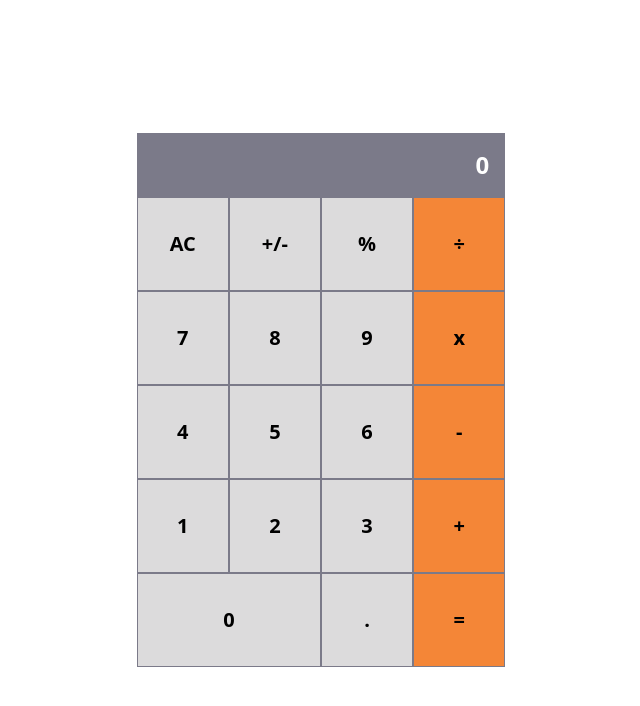
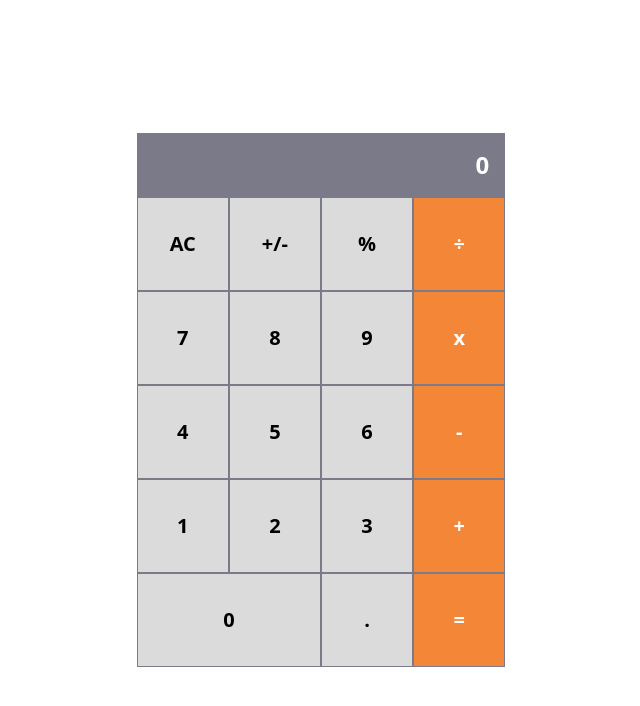
Before and after one commit to Fidesnoella/calculator-app, a React (Vite) app: page / in a window 1280 px wide. Shown: the top 706 px of the page, without its empty margins (319-959 px from the left). Built offline with nearby package versions, Linux system fonts and the light colour scheme.

Commit message:
feat: add more features

```diff
--- a/src/App.jsx
+++ b/src/App.jsx
@@ -4,18 +4,39 @@ import Button from "./Button";
 export default function App() {
   const [currentValue, setCurrentValue] = useState("")
   const [previousValue, setPreviousValue] = useState("")
+  const [result, setResult] = useState("")
   const [operator, setOperator] = useState(null)
 
   function handleClick(number) {
+    if (result && operator === null) {
+      setResult("")
+      setPreviousValue("")
+    }
+
     if (operator === null) {
-      setPreviousValue(preValue => preValue + number);
+      setPreviousValue(previousValue => {
+        if (number === '.') {
+          if (previousValue === '') return '0.'
+          if (previousValue.includes('.')) return previousValue
+        } return previousValue + number
+      })
     } else {
-      setCurrentValue(prevNumber => prevNumber + number);
+      setCurrentValue(previousValue => {
+        if (number === '.') {
+          if (previousValue === '') return '0.'
+          if (previousValue.includes('.')) return previousValue
+        } return previousValue + number
+      })
     }
   }
 
   function handleOperator(newOperator) {
     setOperator(newOperator)
+    setResult("")
+    if (previousValue && currentValue) {
+      handleEqual();
+      setOperator(newOperator)
+    }
   }
 
   function handleChangeSign() {
@@ -26,7 +47,7 @@ export default function App() {
     setCurrentValue("")
     setPreviousValue("")
     setOperator(null)
-
+    setResult("")
   }
 
   function handleEqual() {
@@ -51,34 +72,35 @@ export default function App() {
         result = Number(currentValue);
         break;
     }
-    setCurrentValue(result);
+    setCurrentValue("");
+    setResult(result)
     setOperator(null);
-    setPreviousValue("");
+    setPreviousValue(result);
   }
 
   return (
     <main className="h-screen mx-auto container flex flex-col items-center justify-center">
       <div className="grid grid-cols-4 text-center cursor-pointer">
-        <div className="bg-[#7b7a89] text-white w-full text-2xl p-4 font-bold flex col-span-4 justify-end">{currentValue || previousValue || "0"}</div>
+        <div className="bg-[#7b7a89] text-white w-full text-2xl p-4 font-bold flex col-span-4 justify-end">{result || currentValue || previousValue || "0"}</div>
         <Button handleClick={handleClear} style="text-lg">AC</Button>
         <Button handleClick={handleChangeSign}>+/-</Button>
         <Button handleClick={() => handleOperator('%')}>%</Button>
-        <Button handleClick={() => handleOperator('/')} style="bg-[#f48637]">÷</Button>
+        <Button handleClick={() => handleOperator('/')} style="bg-[#f48637] text-white">÷</Button>
         <Button handleClick={() => handleClick('7')}>7</Button>
         <Button handleClick={() => handleClick('8')}>8</Button>
         <Button handleClick={() => handleClick('9')}>9</Button>
-        <Button handleClick={() => handleOperator('*')} style="bg-[#f48637] text-lg">x</Button>
+        <Button handleClick={() => handleOperator('*')} style="bg-[#f48637] text-white text-lg">x</Button>
         <Button handleClick={() => handleClick('4')}>4</Button>
         <Button handleClick={() => handleClick('5')}>5</Button>
         <Button handleClick={() => handleClick('6')}>6</Button>
-        <Button handleClick={() => handleOperator('-')} style="bg-[#f48637] text-3xl">-</Button>
+        <Button handleClick={() => handleOperator('-')} style="bg-[#f48637] text-white text-3xl">-</Button>
         <Button handleClick={() => handleClick('1')}>1</Button>
         <Button handleClick={() => handleClick('2')}>2</Button>
         <Button handleClick={() => handleClick('3')}>3</Button>
-        <Button handleClick={() => handleOperator('+')} style="bg-[#f48637]">+</Button>
-        <Button handleClick={() => handleClick('0')} style="col-span-2" >0</Button>
+        <Button handleClick={() => handleOperator('+')} style="bg-[#f48637] text-white">+</Button>
+        <Button handleClick={() => handleClick('0')} style="col-span-2">0</Button>
         <Button handleClick={() => handleClick('.')}>.</Button>
-        <Button handleClick={handleEqual} style="bg-[#f48637]">=</Button>
+        <Button handleClick={handleEqual} style="bg-[#f48637] text-white">=</Button>
       </div>
     </main >
   )
```
